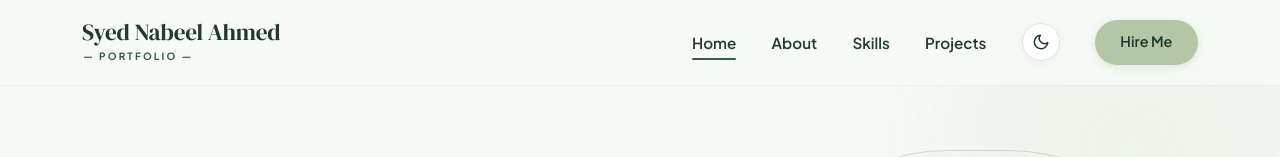
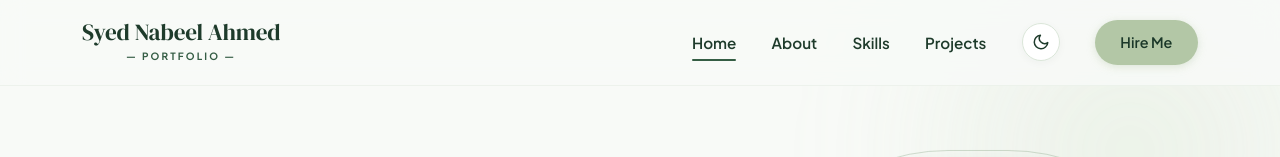
Before and after one commit to nabeelsyed11/Portfolio, a plain HTML site: page index.html in a window 1280 px wide. Shown: the top 157 px of the page. Drawn offline with Linux system fonts and the light colour scheme.

Commit message:
Center align — PORTFOLIO — subtitle directly under Syed Nabeel Ahmed logo

```diff
--- a/styles.css
+++ b/styles.css
@@ -192,8 +192,9 @@ button {
 .brand-logo {
   display: flex;
   flex-direction: column;
-  align-items: flex-start;
-  gap: 0.15rem;
+  align-items: center;
+  text-align: center;
+  gap: 0.18rem;
 }
 
 .brand-name {
@@ -203,6 +204,7 @@ button {
   color: var(--text-heading);
   letter-spacing: -0.01em;
   line-height: 1.1;
+  text-align: center;
 }
 
 .brand-sub {
@@ -211,7 +213,9 @@ button {
   letter-spacing: 0.22em;
   color: var(--accent-green);
   text-transform: uppercase;
-  padding-left: 1px;
+  text-align: center;
+  align-self: center;
+  margin: 0 auto;
 }
 
 .nav-menu {
```
